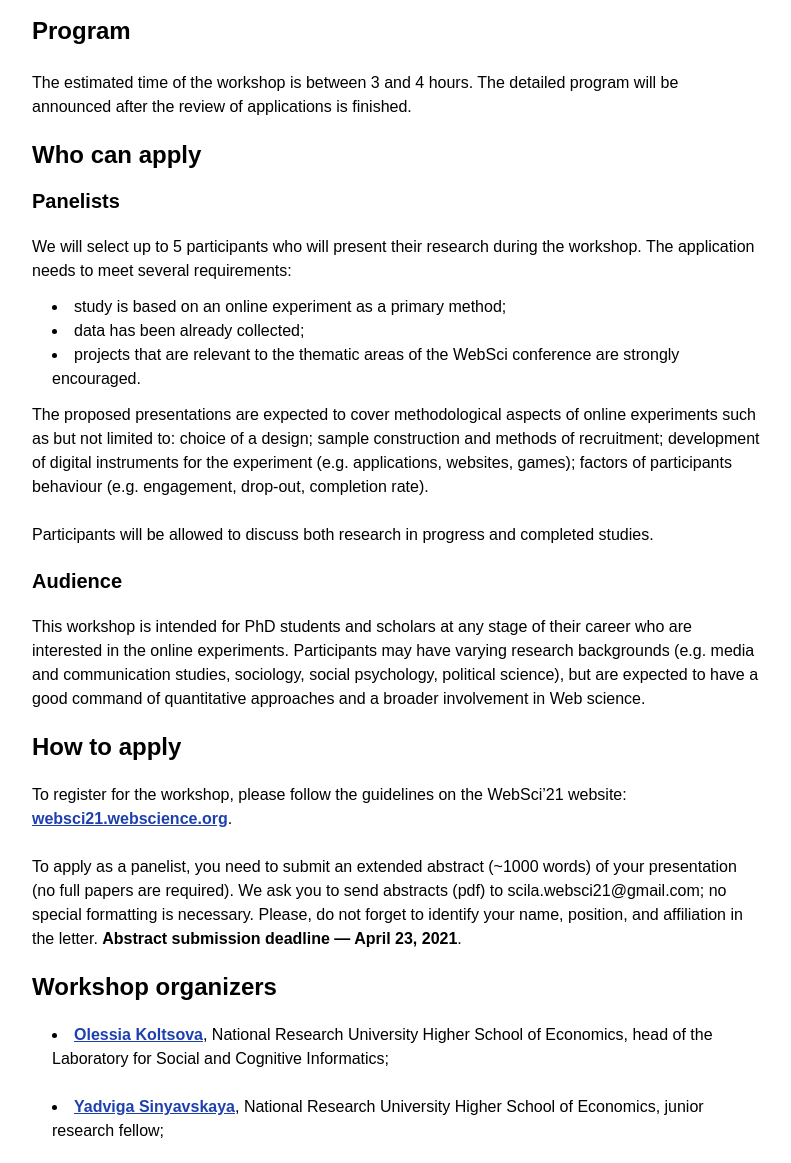
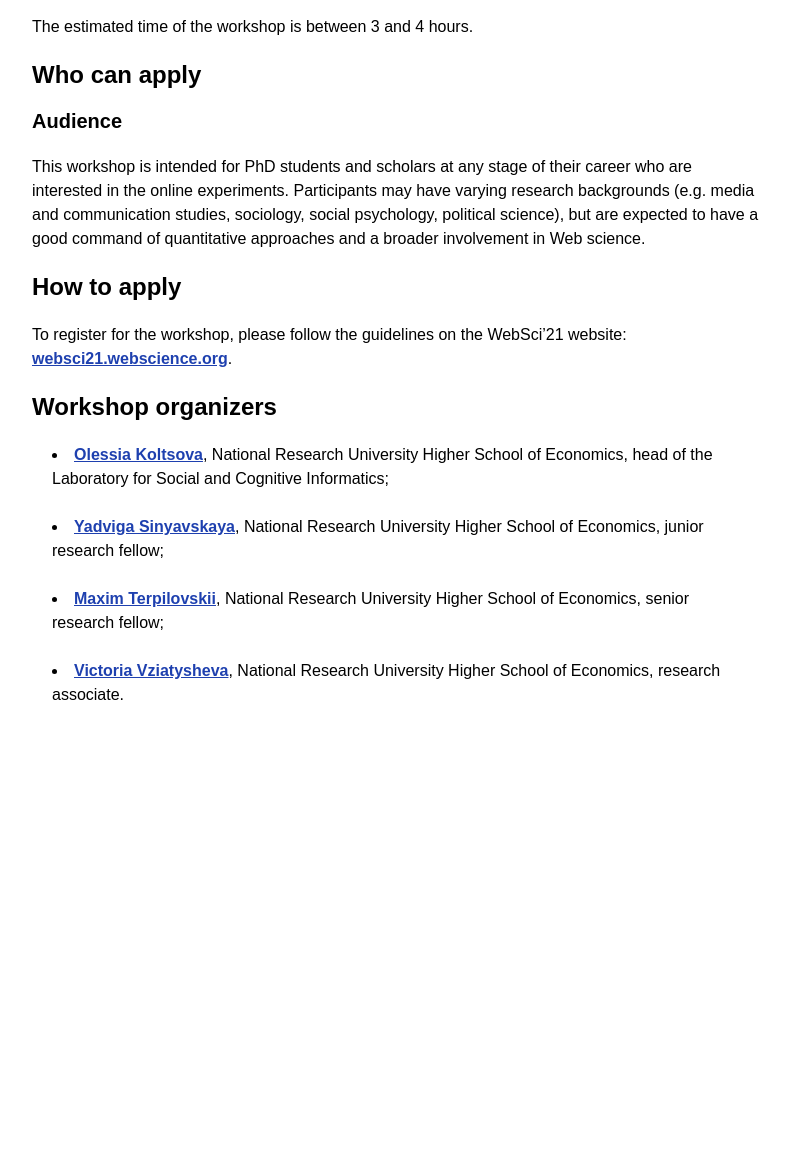
Before and after one commit to hse-scila/websci21, a plain HTML site: page docs/index.html in a window 1280 px wide. Shown: the part 881-2044 px from the top of the page, without its empty margins (244-1035 px from the left). After the commit the page ends 1600 px from the top, so only its background shows below. Drawn offline with nearby package versions, Linux system fonts and the light colour scheme.

Commit message:
info updated

```diff
--- a/docs/index.html
+++ b/docs/index.html
@@ -103,43 +103,11 @@
                 in Web science.
             </p>
 
-            <h3 class="font-extrabold text-2xl py-3">Program</h3>
-
             <p class="text-base py-3">
-                The estimated time of the workshop is between 3 and 4 hours. The
-                detailed program will be announced after the review of
-                applications is finished.
+                The estimated time of the workshop is between 3 and 4 hours.
             </p>
 
             <h3 class="font-extrabold text-2xl py-2">Who can apply</h3>
-
-            <h4 class="font-bold text-xl py-2">Panelists</h4>
-
-            <p class="text-base py-3">
-                We will select up to 5 participants who will present their
-                research during the workshop. The application needs to meet
-                several requirements:
-            </p>
-
-            <ul class="list-disc list-inside px-5">
-                <li>study is based on an online experiment as a primary method;</li>
-                <li>data has been already collected;</li>
-                <li>projects that are relevant to the thematic areas of the WebSci conference are strongly encouraged.</li>
-            </ul>
-
-            <p class="text-base py-3">
-                The proposed presentations are expected to cover methodological
-                aspects of online experiments such as but not limited to: choice
-                of a design; sample construction and methods of recruitment;
-                development of digital instruments for the experiment (e.g.
-                applications, websites, games); factors of participants
-                behaviour (e.g. engagement, drop-out, completion rate).
-            </p>
-
-            <p class="text-base py-3">
-                Participants will be allowed to discuss both research in
-                progress and completed studies.
-            </p>
 
             <h4 class="font-bold text-xl py-2">Audience</h4>
 
@@ -160,17 +128,6 @@
                 the WebSci’21 website: <a class="text-blue-800 font-bold underline" href="https://websci21.webscience.org">websci21.webscience.org</a>.
             </p>
 
-            <p class="text-base py-3">
-                To apply as a panelist, you need to submit an extended abstract
-                (~1000 words) of your presentation (no full papers are
-                required). We ask you to send abstracts (pdf) to
-                <a href="mailto:scila.websci21@gmail.com">scila.websci21@gmail.com</a>;
-                no special formatting is necessary.
-                Please, do not forget to identify your name, position, and
-                affiliation in the letter. <b>Abstract submission deadline
-                &mdash; April 23, 2021</b>.
-            </p>
-
             <h3 class="font-extrabold text-2xl py-2">Workshop organizers</h3>
 
             <ul class="list-disc list-inside text-base px-5">
```
Also changed, not shown: 1 other file.
